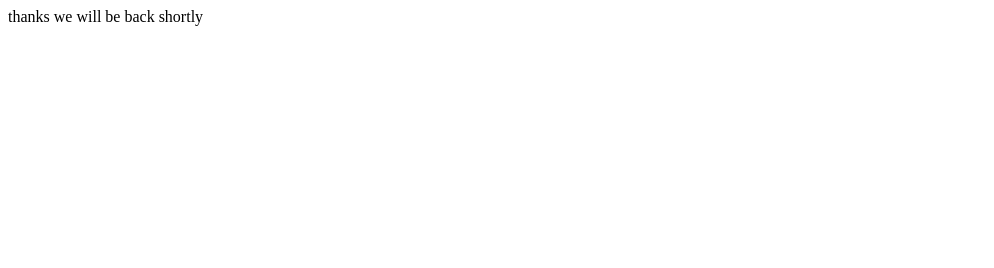
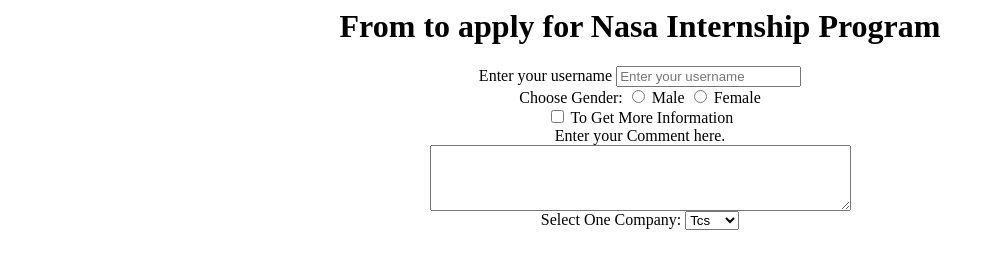
Before and after one commit to itsmeshivamdubey-tech/Information-Technology, a plain HTML site: page index.html in a window 1280 px wide. Shown: the whole page, without its empty margins (0-994 px from the left). Drawn offline with Linux system fonts and the light colour scheme.

Commit message:
Update index.html

```diff
--- a/index.html
+++ b/index.html
@@ -1 +1,47 @@
-thanks we will be back shortly
+<head>
+  <meta charset="UTF-8" />
+  <meta name="viewport" content="width=device-width, initial-scale=1.0" />
+  <title>Forms</title>
+  <link rel="stylesheet" href="styles.css" />
+</head>
+<body>
+  <h1><center>From  to apply for Nasa Internship Program </center></h1>
+  <form action="post">
+<center>
+    <div>
+    <level for="username">Enter your username</level>
+    <input type="text" name="username" placeholder="Enter your username">
+    </div>
+
+    <div>
+      <level for="male">Choose Gender:</level>
+    <input type="radio" id="male" name="gender" value="male">
+    <level for="Male">Male</level>
+    <input type="radio" id="female" name="gender" value="female">
+    <level for="Female">Female</level>
+    </div>
+
+    <div>
+      <input type="checkbox" id="suscribe" name="suscribe" values="yes">
+      <level for="suscribe">To Get More Information</level>
+    </div>
+    <div>
+      <level for="Content">Enter your Comment here.</level>
+      <br>
+      <textarea name="Content" rows="4" cols="50">
+      </textarea>
+    </div>
+
+    <div>
+      <level for="Company">Select One Company:</level>
+      <select name="Company">
+        <option value="Tcs">Tcs</option>
+         <option value="Rsmt">Rsmt</option>
+          <option value="Upsc">Upsc</option>
+           <option value="Upp">Upp</option>
+      </select>
+    </div>
+    </center>
+  </form>
+</body>
+</html>
```
